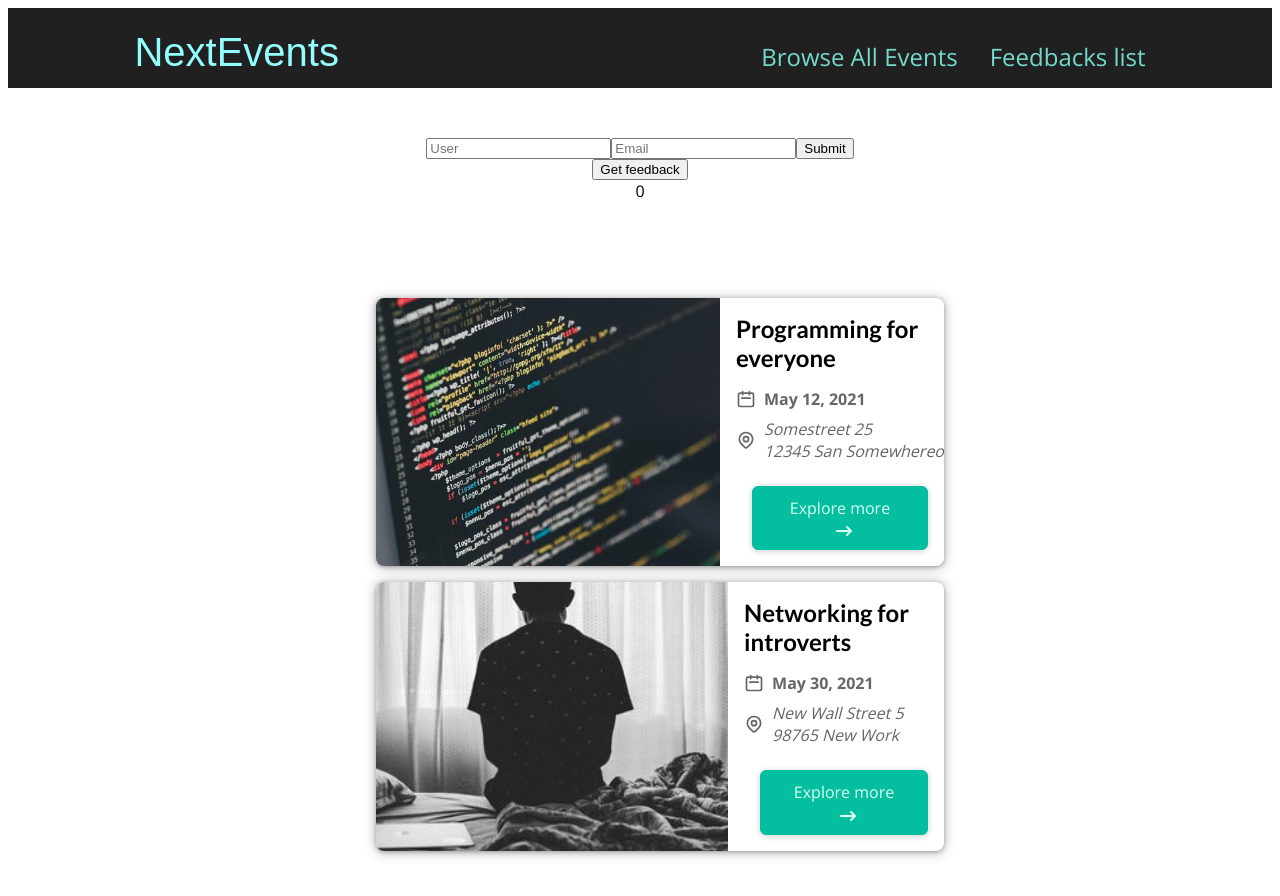
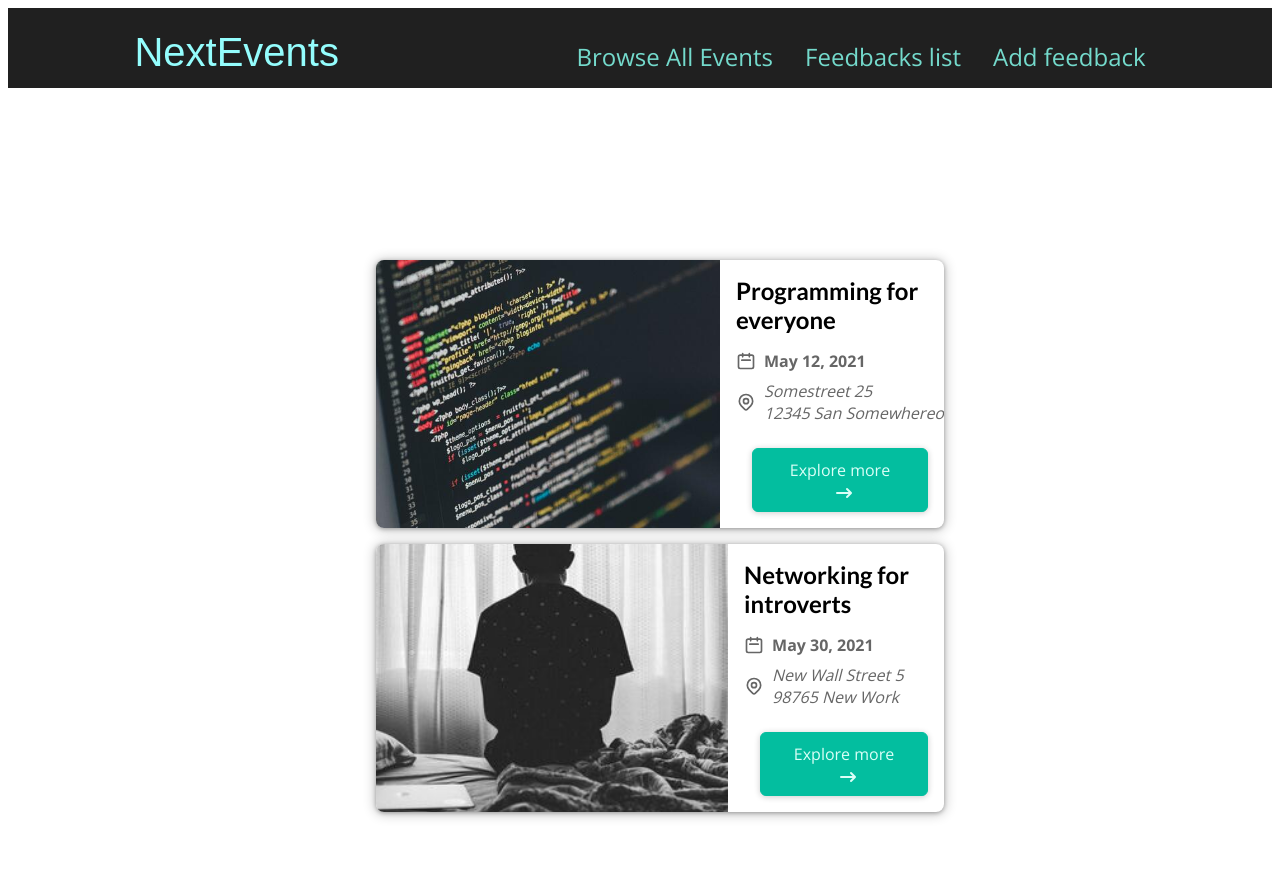
Before and after one commit to seriiserii825/next-course, a Next.js app: page / in a window 1280 px wide. Shown: the top 896 px of the page. Built offline with nearby package versions, Linux system fonts and the light colour scheme.

Commit message:
feedback add

```diff
--- a/layouts/Header.js
+++ b/layouts/Header.js
@@ -16,6 +16,9 @@ function Header() {
           <li>
             <Link href="/feedback">Feedbacks list</Link>
           </li>
+          <li>
+            <Link href="/add-feedback">Add feedback</Link>
+          </li>
         </ul>
       </nav>
     </header>
--- a/pages/api/hello.js
+++ b/pages/api/hello.js
@@ -5,13 +5,13 @@ import { getFileData, getFilePath } from "../../helpers/feedback";
 
 export default function handler(req, res) {
   if (req.method === "POST") {
-    const { user, email } = req.body;
+    const { id, user, email } = req.body;
     const filePath = getFilePath();
     const data = getFileData(filePath);
-    data.push({ user: user, email: email });
+    data.push({ id: id, user: user, email: email });
     fs.writeFileSync(filePath, JSON.stringify(data));
 
-    res.status(201).json({ body: { user: user, email: email } });
+    res.status(201).json({ body: { id: id, user: user, email: email } });
   } else if (req.method === "GET") {
     const filePath = getFilePath();
     const data = getFileData(filePath);
--- a/pages/feedback.js
+++ b/pages/feedback.js
@@ -2,12 +2,13 @@ import React from "react";
 import { getFileData, getFilePath } from "../helpers/feedback";
 
 function Feedback({ feedback }) {
+  console.log(feedback, "feedback");
   return (
     <ul>
       {feedback &&
         feedback.length &&
-        feedback.map(({ email, user }) => (
-          <li key={email}>
+        feedback.map(({ email, user, id }) => (
+          <li key={id}>
             <span>{user}</span>
             <strong> ({email})</strong>
           </li>
--- a/pages/index.js
+++ b/pages/index.js
@@ -1,57 +1,9 @@
 import Head from "next/head";
-import { useImmer } from "use-immer";
-import axios from "axios";
 import styles from "../styles/Home.module.css";
 import EventList from "../components/events/EventList";
 import getEvents from "../helpers/get-events";
 
 export default function Home({ items }) {
-  const [state, setState] = useImmer({
-    user: "",
-    email: "",
-    feedback: []
-  });
-
-  function userHandler(e) {
-    setState((draft) => {
-      draft.user = e.target.value;
-    });
-  }
-
-  function emailHandler(e) {
-    setState((draft) => {
-      draft.email = e.target.value;
-    });
-  }
-
-  async function submitHandler(event) {
-    event.preventDefault();
-    if (state.user === "" || state.email === "") {
-      return false;
-    }
-    const formData = {
-      user: state.user,
-      email: state.email
-    };
-
-    await fetch("/api/hello", {
-      headers: { "Content-type": "application/json" },
-      body: JSON.stringify(formData),
-      method: "POST"
-    });
-    setState((draft) => {
-      draft.user = "";
-      draft.email = "";
-    });
-  }
-
-  async function feedbackHandler() {
-    const res = await axios.get("/api/hello");
-    setState((draft) => {
-      draft.feedback = res.data.data;
-    });
-  }
-
   if (!items) {
     return <h2>Loading...</h2>;
   }
@@ -62,34 +14,6 @@ export default function Home({ items }) {
         <meta name="description" content="Some desc" />
         <meta name="viewport" content="initial-scale=1.0, width=device-width" />
       </Head>
-      <form onSubmit={submitHandler}>
-        <input
-          value={state.user}
-          onChange={userHandler}
-          type="text"
-          name="user"
-          placeholder="User"
-        />
-        <input
-          value={state.email}
-          onChange={emailHandler}
-          type="email"
-          name="email"
-          placeholder="Email"
-        />
-        <button type="submit">Submit</button>
-      </form>
-      <button onClick={feedbackHandler}>Get feedback</button>
-      {state.feedback && state.feedback.length && (
-        <ul>
-          {state.feedback.map((item) => (
-            <li key={item.email}>
-              <strong>item.user</strong>
-              <p>{item.email}</p>
-            </li>
-          ))}
-        </ul>
-      )}
       <EventList items={items} />
     </div>
   );
```
Also changed, not shown: data/feedback.json (+12 -1 lines), pages/add-feedback.js (added, +69 -0 lines).
